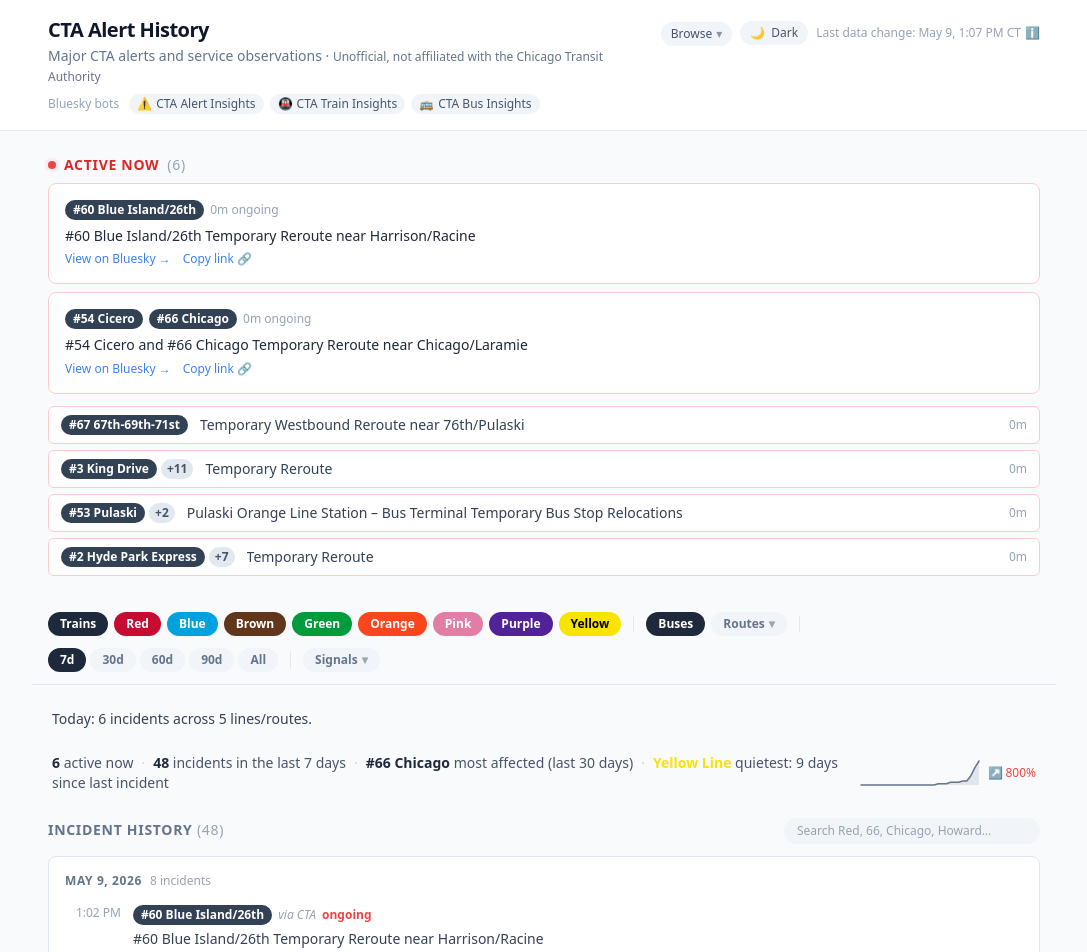
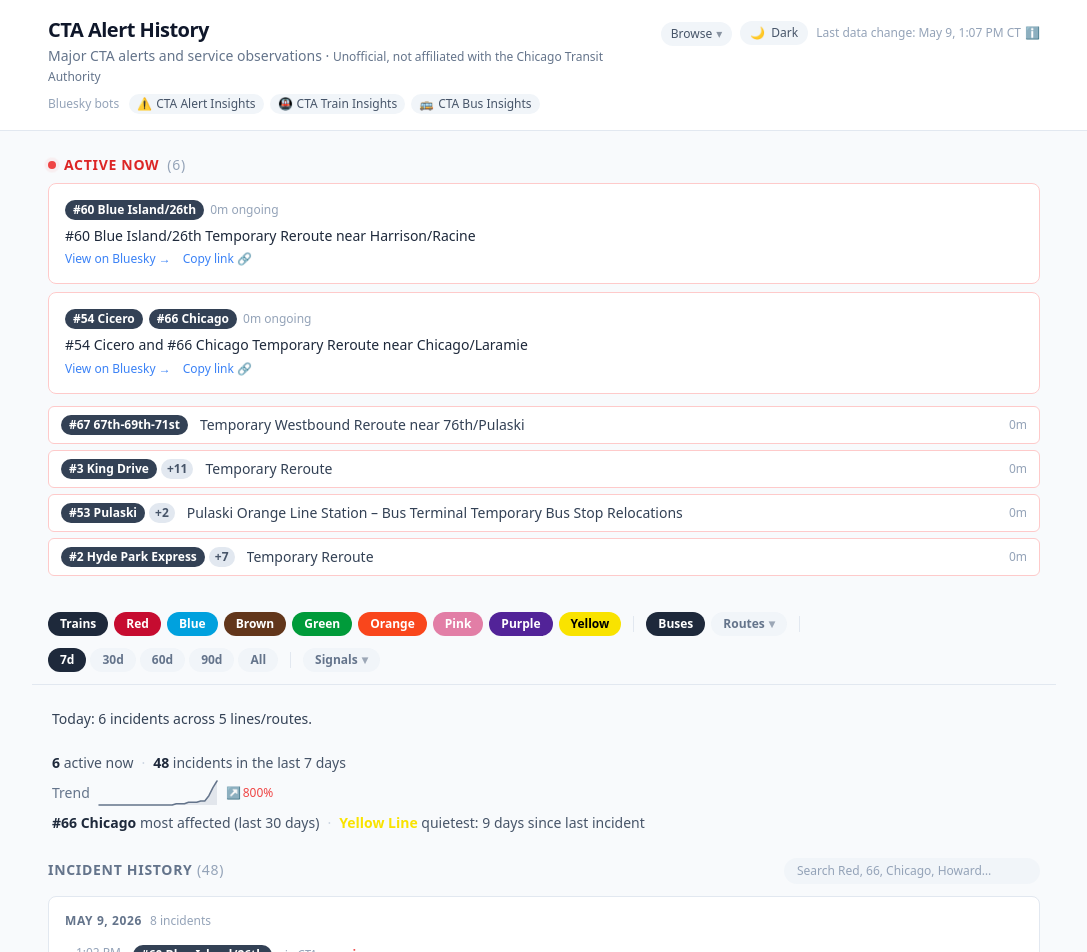
Before and after one commit to cailinpitt/chicago-transit-alerts, a React (Vite) app: page / in a window 1280 px wide. Shown: the top 952 px of the page, without its empty margins (96-1183 px from the left). Built offline with nearby package versions, Linux system fonts and the light colour scheme.

Commit message:
Restructure SummaryStats into three flowing groups for narrow screens

```diff
--- a/src/components/SummaryStats.jsx
+++ b/src/components/SummaryStats.jsx
@@ -15,6 +15,27 @@
   return <span className="mx-2 text-slate-300 dark:text-slate-600">·</span>;
 }
 
+// One sentence-group worth of inline stat phrases, joined by `·`. The outer
+// element is plain block flow (not flex) — flex containers strip whitespace
+// between children, which would eat the space after `<strong>` tags inside
+// each phrase. Phrases still wrap naturally on narrow viewports because the
+// container is a normal paragraph.
+function StatRow({ children }) {
+  const items = children.filter(Boolean);
+  if (items.length === 0) return null;
+  return (
+    <p className="text-sm text-slate-600 dark:text-slate-300">
+      {items.map((item, i) => (
+        // biome-ignore lint/suspicious/noArrayIndexKey: items are stable phrases per render
+        <span key={i}>
+          {i > 0 && <Sep />}
+          {item}
+        </span>
+      ))}
+    </p>
+  );
+}
+
 export default function SummaryStats({
   activeCount,
   weeklyCount,
@@ -30,94 +51,92 @@
     [alerts, observations],
   );
 
-  const parts = [];
+  const activePhrase =
+    activeCount > 0 ? (
+      <>
+        <strong className="text-slate-800 dark:text-slate-100">{activeCount}</strong> active now
+      </>
+    ) : (
+      <span className="text-slate-500 dark:text-slate-400">All clear</span>
+    );
 
-  if (activeCount > 0) {
-    parts.push(
-      <span key="active">
-        <strong className="text-slate-800 dark:text-slate-100">{activeCount}</strong> active now
-      </span>,
-    );
-  } else {
-    parts.push(
-      <span key="active" className="text-slate-500 dark:text-slate-400">
-        All clear
-      </span>,
-    );
-  }
-
-  parts.push(
-    <span key="week">
+  const weekPhrase = (
+    <>
       <strong className="text-slate-800 dark:text-slate-100">{weeklyCount}</strong> incident
       {weeklyCount === 1 ? '' : 's'} in the last 7 days
-    </span>,
+    </>
   );
 
+  let affectedPhrase = null;
   if (mostAffectedKind === 'train' && TRAIN_LINES[mostAffectedId]) {
     const info = TRAIN_LINES[mostAffectedId];
-    parts.push(
-      <span key="affected">
+    affectedPhrase = (
+      <>
         <strong style={{ color: info.color }}>{info.label} Line</strong> most affected (last 30
         days)
-      </span>,
+      </>
     );
   } else if (mostAffectedKind === 'bus') {
-    parts.push(
-      <span key="affected">
+    affectedPhrase = (
+      <>
         <strong className="text-slate-800 dark:text-slate-100">
           {formatBusRoute(mostAffectedId)}
         </strong>{' '}
         most affected (last 30 days)
-      </span>,
+      </>
     );
   }
 
-  // Week-over-week callout: louder than the trend chip on the sparkline,
-  // gated so it only fires on weeks worth pointing at.
+  // WoW callout. Gated so a 1→2 weekend doesn't read as "100% busier".
+  let trendPhrase = null;
   if (trend?.trendRatio != null) {
     const priorTotal = trend.prior7Avg * 7;
     const delta = trend.trendRatio - 1;
     if (Math.abs(delta) >= CALLOUT_DELTA && priorTotal >= CALLOUT_MIN_PRIOR) {
       const pct = Math.round(Math.abs(delta) * 100);
       const up = delta > 0;
-      parts.push(
-        <span key="trend-callout">
+      trendPhrase = (
+        <>
           <strong className={up ? 'text-red-500' : 'text-green-600 dark:text-green-500'}>
             {pct}% {up ? 'busier' : 'quieter'}
           </strong>{' '}
           than the prior 7 days
-        </span>,
+        </>
       );
     }
   }
 
-  // Quietest streak: a positive callout, surfaced only when the streak is
-  // long enough to be interesting. <2 days is just "didn't break today" —
-  // every line clears that bar most of the time, so showing it would dilute
-  // the more useful sentences.
+  // Quietest streak: positive callout, surfaced only when the streak is
+  // long enough to be interesting. <2 days clears that bar most of the time.
+  let quietestPhrase = null;
   if (quietestLineId && TRAIN_LINES[quietestLineId] && quietestLineDays >= 2) {
     const info = TRAIN_LINES[quietestLineId];
-    parts.push(
-      <span key="quietest">
+    quietestPhrase = (
+      <>
         <strong style={{ color: info.color }}>{info.label} Line</strong> quietest:{' '}
         {quietestLineDays} days since last incident
-      </span>,
+      </>
     );
   }
 
+  // Three logical groups stacked vertically:
+  //   1. State + volume — "6 active · 46 incidents in the last 7 days"
+  //   2. Trend phrase + sparkline (only when we have a callout)
+  //   3. Rankings — "#66 Chicago most affected · Yellow Line quietest"
+  // Each group is flex-wrap so on narrow widths individual phrases break
+  // onto their own lines instead of one long run-on. The sparkline lives
+  // beside the trend phrase rather than at the far right of the whole
+  // block, so the visual reads "this number is what the line shows".
   return (
-    <div className="flex flex-col sm:flex-row sm:items-center sm:justify-between gap-3 px-1">
-      <p className="text-sm text-slate-600 dark:text-slate-300 min-w-0">
-        {parts.map((p, i) => (
-          <span key={p.key}>
-            {i > 0 && <Sep />}
-            {p}
-          </span>
-        ))}
-      </p>
-      {alerts && observations && (
-        <TrendSparkline alerts={alerts} observations={observations} trend={trend} />
+    <div className="space-y-1.5 px-1">
+      <StatRow>{[activePhrase, weekPhrase]}</StatRow>
+      {alerts && observations && (trendPhrase || trend?.trendRatio != null) && (
+        <div className="flex flex-wrap items-center gap-x-2 gap-y-1 text-sm text-slate-600 dark:text-slate-300">
+          {trendPhrase ?? <span className="text-slate-500 dark:text-slate-400">Trend</span>}
+          <TrendSparkline alerts={alerts} observations={observations} trend={trend} />
+        </div>
       )}
+      <StatRow>{[affectedPhrase, quietestPhrase]}</StatRow>
     </div>
   );
 }
```
